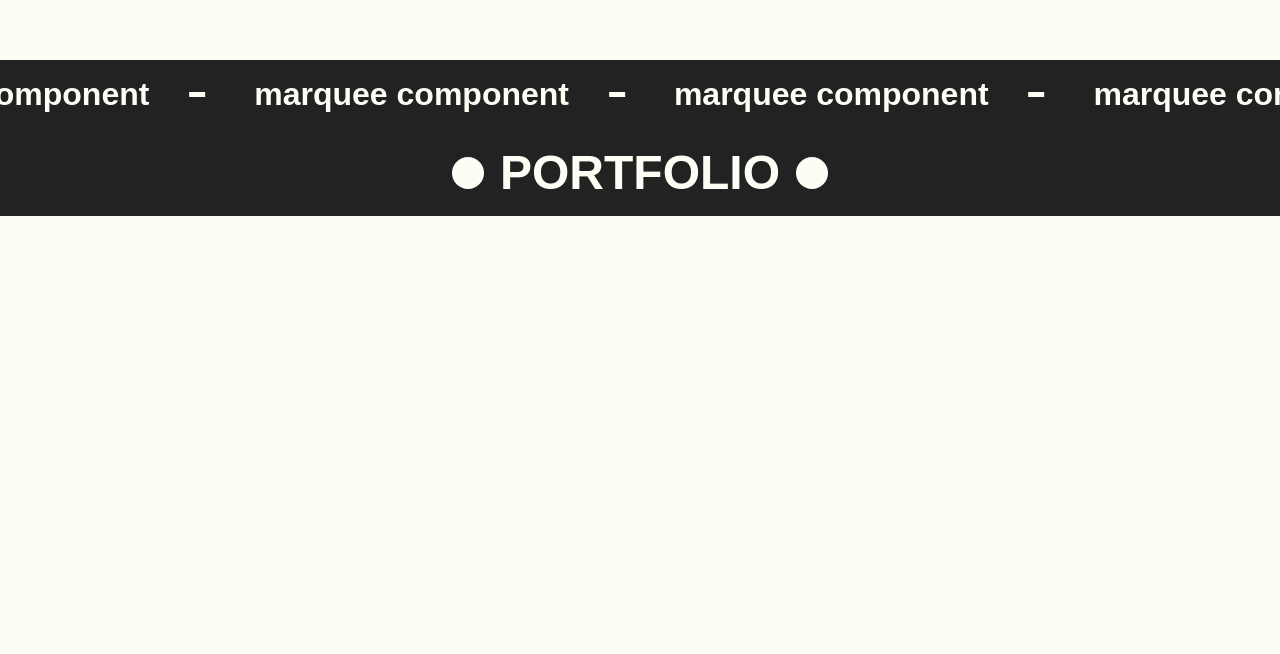
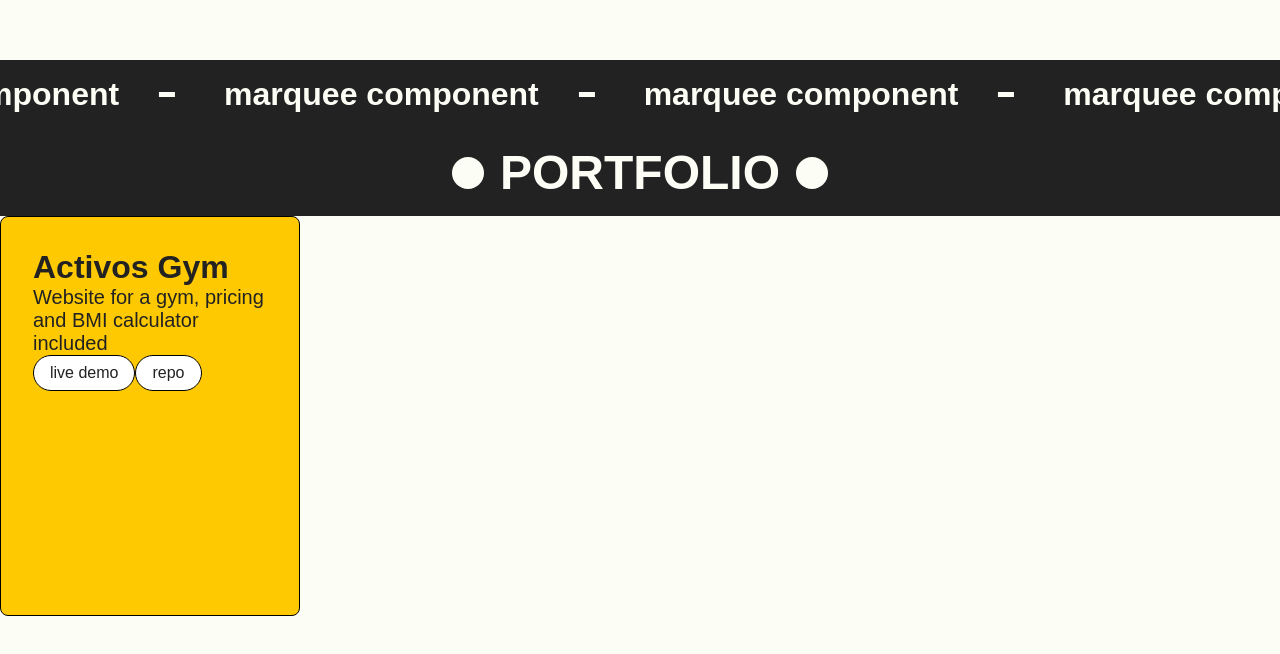
Before and after one commit to Sierra9999/Portfolio, a Next.js app: page / in a window 1280 px wide. Shown: the part 698-1352 px from the top of the page. Before the commit the page ends 914 px from the top, so only its background shows below. Built offline with nearby package versions, Linux system fonts and the light colour scheme; a web font is replaced by a local one.

Commit message:
feat: card design starter

```diff
--- a/src/app/page.tsx
+++ b/src/app/page.tsx
@@ -1,3 +1,4 @@
+import Card from "@/components/Card";
 import Hero from "@/components/Hero";
 import Marquee from "@/components/Marquee";
 import Portfolio from "@/components/Portfolio";
@@ -8,6 +9,7 @@ export default function Home() {
       <Hero/>
       <Marquee/>
       <Portfolio/>
+      <Card/>
     </main>
   );
 }
--- a/src/components/Card.tsx
+++ b/src/components/Card.tsx
@@ -2,9 +2,14 @@ import React from 'react'
 
 const Card = () => {
   return (
-    <article>
-      <h1>some card</h1>
-    </article>
+    <section className='projects'>
+      <article className='card'>
+        <h1 className='card__title'>Activos Gym</h1>
+        <p className='card__description'>Website for a gym, pricing and BMI calculator included</p>
+        <a href="#" target='_blank' className='button'>live demo</a>
+        <a href="#" target='_blank' className='button'>repo</a>
+      </article>
+    </section>
   )
 }
 
--- /dev/null
+++ b/src/styles/components/card.scss
@@ -0,0 +1,32 @@
+.projects{
+    height: 100vh;
+}
+
+.card {
+    height: 400px;
+    width: 300px;
+    background-color: #FFC901;
+    border: 1.5px solid black;
+    border-radius: 0.5rem;
+    padding: 2rem;
+    &__title{
+        font-size: 2rem;
+    }
+    &__description {
+        font-size: 20px;
+    }
+}
+
+.button {
+    background-color: white;
+    padding: 0.5rem 1rem;
+    border: 1.5px solid black;
+    border-radius: 5rem;
+    display: inline-block;
+    transition: all 0.2s;
+}
+
+.button:hover{
+    box-shadow: 3px 3px #000;
+    transform: translate(-0.25rem, -0.25rem);
+}
--- a/src/styles/globals.scss
+++ b/src/styles/globals.scss
@@ -19,10 +19,3 @@ a {
 ul{
   list-style: none;
 }
-
-p::first-letter{
-  font-size: 2em; /* Adjust the font size as needed */
-  float: left;
-  margin-right: 0.1em; /* Adjust the margin for spacing */
-  line-height: 1.2; /* Adjust line height for better vertical alignment */
-}
--- a/src/styles/main.scss
+++ b/src/styles/main.scss
@@ -10,3 +10,4 @@
 @import 'components/portfolio.scss';
 @import 'components/hero.scss';
 @import 'components/marquee.scss';
+@import 'components/card.scss';
```
